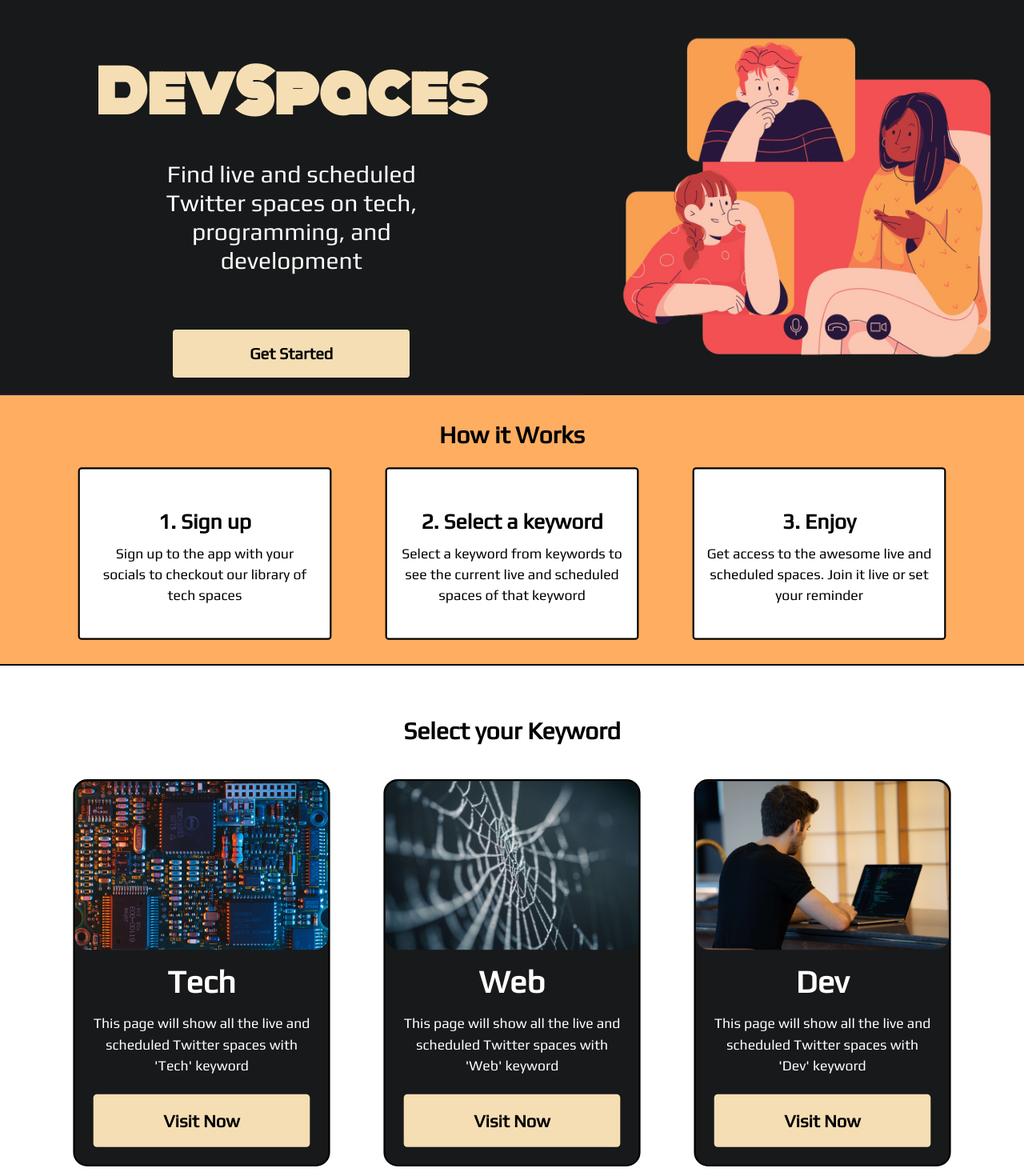
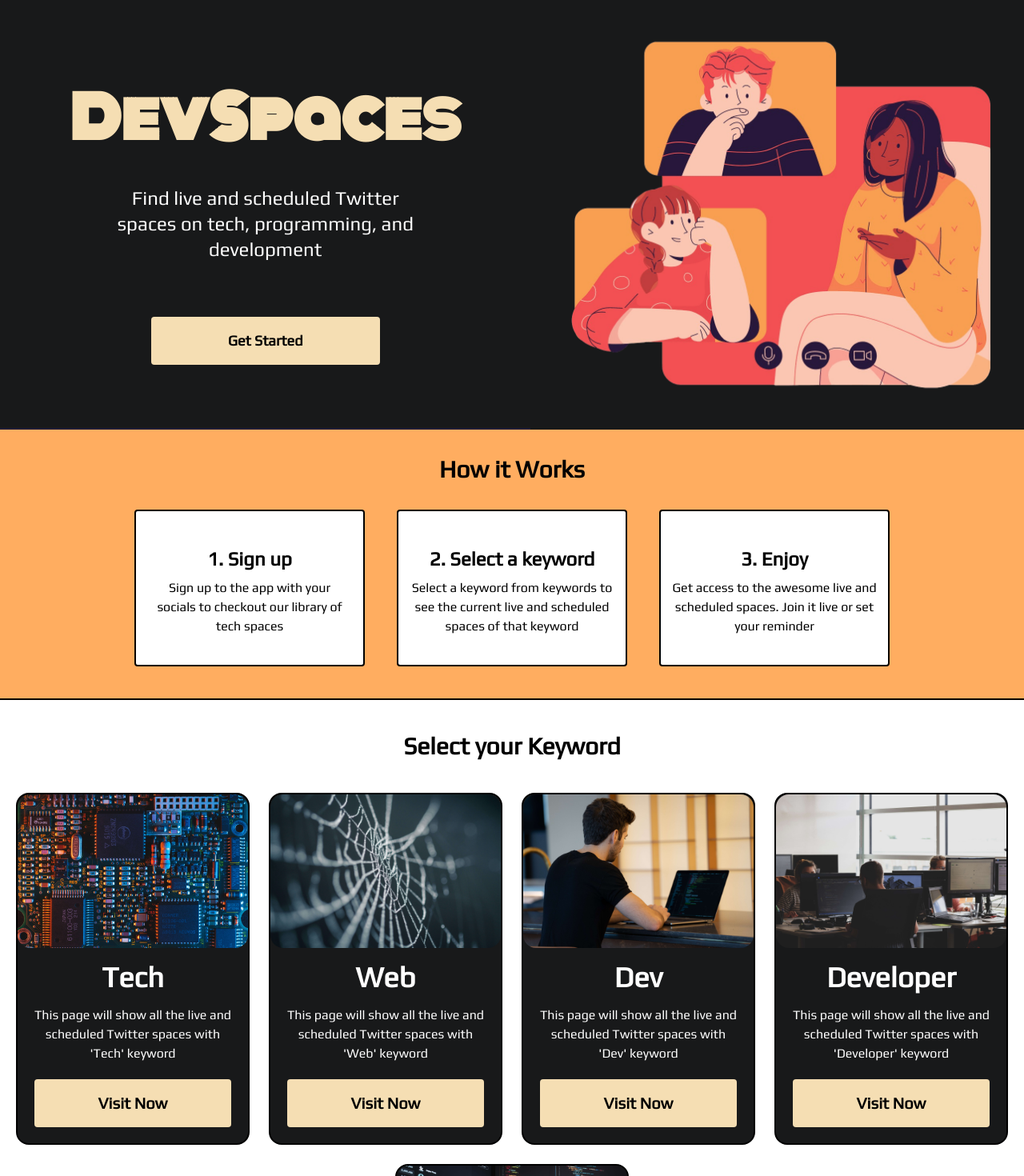
Before and after one commit to ashutosh-mishra4/devspace, a Next.js app: page / in a window 1280 px wide. Shown: the top 1470 px of the page at 80% size. Built offline with nearby package versions, Linux system fonts and the light colour scheme.

Commit message:
changes reversed

```diff
--- a/components/hero.js
+++ b/components/hero.js
@@ -29,12 +29,12 @@
     {/* Hero Section for tablets and other big screens */}
     <div className="hidden md:flex flex-row">
       <div className="bg-green-300 border-b-2 border-background divide-solid">
-        <h1 className="text-4xl lg:text-5xl xl:text-7xl xl:pt-30 lg:pt-20 xl:pt-20 font-bold text-center pt-10 font-cursive text-wheat">
+        <h1 className="text-4xl lg:text-5xl lg:text-6xl xl:text-7xl xl:pt-28 lg:pt-22 lg:pt-24 font-bold text-center pt-10 font-cursive text-wheat">
           DevSpaces
         </h1>
-        <p className="text-center text-xl lg:text-2xl xl:text-3xl lg:px-16 xl:px-40 text-white lg:py-12 py-6 px-10 font-play">Find live and scheduled Twitter spaces on tech, programming, and development</p>
+        <p className="text-center text-xl lg:text-2xl lg:px-28 xl:px-32 text-white lg:py-12 py-6 px-10 font-play">Find live and scheduled Twitter spaces on tech, programming, and development</p>
         <div className="flex justify-center">
-          <button className="bg-wheat font-play font-black text-lg xl:text-xl px-24 py-4 my-5 rounded transition ease-in-out delay-150 hover:-translate-y-1 hover:scale-110 hover:bg-orange duration-200">Get Started</button>
+          <button className="bg-wheat font-play font-black text-lg px-24 py-4 my-5 rounded transition ease-in-out delay-150 hover:-translate-y-1 hover:scale-110 hover:bg-orange duration-200">Get Started</button>
         </div>
       </div>
       <div className="max-w-full flex px-10 lg:hidden">
--- a/components/topics.js
+++ b/components/topics.js
@@ -4,11 +4,11 @@
 function topics() {
     return (
         <div className=" bg-white font-play text-center pb-16">
-            <p className="text-3xl py-10 xl:py-16 font-black">Select your Keyword</p>
-            <div className="flex flex-col md:flex-row flex-wrap gap-6 xl:gap-24 justify-center items-center">
+            <p className="text-3xl py-10 font-black">Select your Keyword</p>
+            <div className="flex flex-col md:flex-row flex-wrap gap-6 justify-center items-center">
 
                 {/*Card for Tech Keyword*/}
-                <div className="font-play xl:scale-110 bg-dark-background border-2 rounded-2xl">
+                <div className="font-play bg-dark-background border-2 rounded-2xl">
                     <img src="/tech.jpg" className="w-72 h-48 rounded-2xl object-cover"/>
                     <p className="text-white text-4xl mt-4 px-4 font-black">Tech</p>
                     <p className="text-white w-72 mt-4 px-4">This page will show all the live and scheduled Twitter spaces with 'Tech' keyword</p>
@@ -18,7 +18,7 @@
                 </div>
 
                 {/*Card for Web Keyword*/}
-                <div className="font-play xl:scale-110 bg-dark-background rounded-2xl border-2">
+                <div className="font-play bg-dark-background rounded-2xl border-2">
                     <img src="/web.jpg" className="w-72 h-48 rounded-2xl object-cover"/>
                     <p className="text-white text-4xl mt-4 px-4 font-black">Web</p>
                     <p className="text-white w-72 mt-4 px-4">This page will show all the live and scheduled Twitter spaces with 'Web' keyword</p>
@@ -28,7 +28,7 @@
                 </div>
 
                 {/*Card for Dev Keyword*/}
-                <div className="font-play xl:scale-110 bg-dark-background rounded-2xl border-2">
+                <div className="font-play bg-dark-background rounded-2xl border-2">
                     <img src="/dev.jpg" className="w-72 h-48 rounded-2xl object-cover"/>
                     <p className="text-white text-4xl mt-4 px-4 font-black">Dev</p>
                     <p className="text-white w-72 mt-4 px-4">This page will show all the live and scheduled Twitter spaces with 'Dev' keyword</p>
@@ -38,7 +38,7 @@
                 </div>
 
                 {/*Card for Developer Keyword*/}
-                <div className="font-play xl:scale-110 bg-dark-background rounded-2xl border-2">
+                <div className="font-play bg-dark-background rounded-2xl border-2">
                     <img src="/developer.jpg" className="w-72 h-48 rounded-2xl object-cover"/>
                     <p className="text-white text-4xl mt-4 px-4 font-black ">Developer</p>
                     <p className="text-white w-72 mt-4 px-4">This page will show all the live and scheduled Twitter spaces with 'Developer' keyword</p>
@@ -48,7 +48,7 @@
                 </div>
 
                 {/*Card for Programming Keyword*/}
-                <div className="font-play xl:scale-110 bg-dark-background rounded-2xl border-2">
+                <div className="font-play bg-dark-background rounded-2xl border-2">
                     <img src="/programming.jpg" className="w-72 h-48 rounded-2xl object-cover"/>
                     <p className="text-white text-4xl mt-4 px-4 font-black">Programming</p>
                     <p className="text-white w-72 mt-4 px-4">This page will show all the live and scheduled Twitter spaces with 'Programming' keyword</p>
--- a/components/working.js
+++ b/components/working.js
@@ -3,16 +3,16 @@
     return (
         <div className="bg-orange">
             <p className="text-3xl py-8 text-center font-black font-play">How it Works</p>
-            <div className="flex font-play flex-col pb-10 text-center md:flex-row border-b-2 border-black gap-8 xl:gap-24 md:gap-4 lg:gap-10 justify-center items-center">
-                <div className="bg-white xl:scale-110 lg:hover:-translate-y-2 lg:hover:scale-110 border-2 w-72 px-14 md:p-24 md:px-4 h-52 md:h-40 md:w-60 lg:w-72 flex flex-col items-center justify-center rounded">
+            <div className="flex font-play flex-col pb-10 text-center md:flex-row border-b-2 border-black gap-8 md:gap-4 lg:gap-10 justify-center items-center">
+                <div className="bg-white lg:hover:-translate-y-2 lg:hover:scale-110 border-2 w-72 px-14 md:p-24 md:px-4 h-52 md:h-40 md:w-60 lg:w-72 flex flex-col items-center justify-center rounded">
                     <p className="font-black text-2xl py-2">1. Sign up</p>
                     <p>Sign up to the app with your socials to checkout our library of tech spaces </p>
                 </div>
-                <div className="bg-white border-2 md:p-24 xl:scale-110 p-10 w-72 h-52 md:px-4 lg:hover:-translate-y-2 lg:hover:scale-110 flex flex-col md:h-40 md:w-60 lg:w-72 items-center justify-center rounded">
+                <div className="bg-white border-2 md:p-24 p-10 w-72 h-52 md:px-4 lg:hover:-translate-y-2 lg:hover:scale-110 flex flex-col md:h-40 md:w-60 lg:w-72 items-center justify-center rounded">
                     <p className="font-black text-2xl py-2 md:px-0">2. Select a keyword</p>
                     <p className="text-md">Select a keyword from <a>keywords</a> to see the current live and scheduled spaces of that keyword</p>
                 </div>
-                <div className="bg-white border-2 w-72 px-14 xl:scale-110 h-52 md:p-24 md:px-2 flex flex-col md:h-40 md:w-60 lg:hover:-translate-y-2 lg:hover:scale-110 lg:w-72 items-center justify-center rounded">
+                <div className="bg-white border-2 w-72 px-14 h-52 md:p-24 md:px-2 flex flex-col md:h-40 md:w-60 lg:hover:-translate-y-2 lg:hover:scale-110 lg:w-72 items-center justify-center rounded">
                     <p className="font-black text-2xl py-2">3. Enjoy</p>
                     <p>Get access to the awesome live and scheduled spaces. Join it live or set your reminder</p>
                 </div>
```
